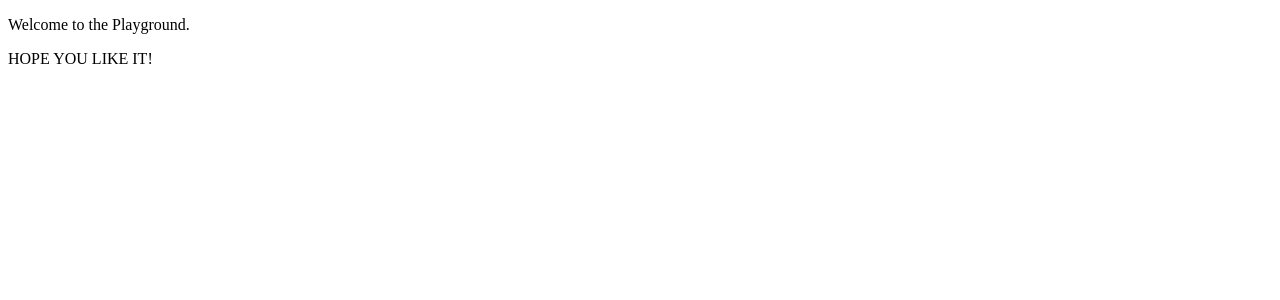
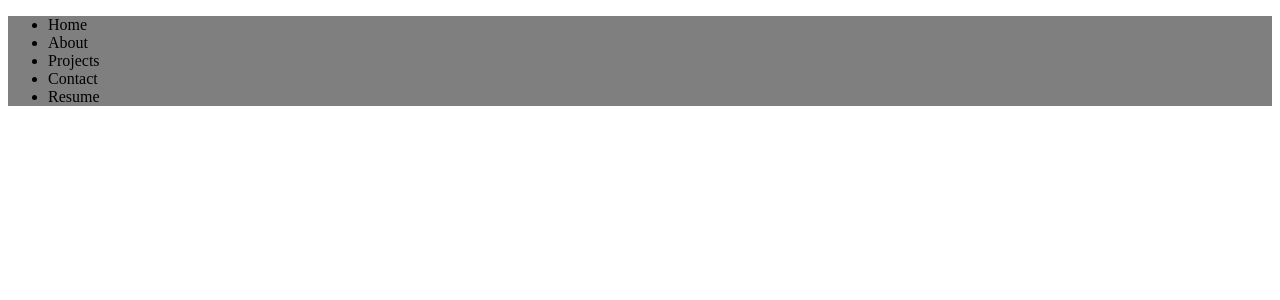
Before and after one commit to franco-ortega/portfolio-playground, a Next.js app: page / in a window 1280 px wide. Shown: the top 300 px of the page. Built offline with nearby package versions, Linux system fonts and the light colour scheme.

Commit message:
create initial Sidebar component; remove main styles from Layout

```diff
--- /dev/null
+++ b/components/sidebar/Sidebar.jsx
@@ -0,0 +1,17 @@
+import styles from './Sidebar.module.scss';
+
+const Sidebar = () => {
+  return (
+    <nav className={styles.Sidebar}>
+        <ul>
+            <li>Home</li>
+            <li>About</li>
+            <li>Projects</li>
+            <li>Contact</li>
+            <li>Resume</li>
+        </ul>
+    </nav>
+  );
+};
+
+export default Sidebar;
--- /dev/null
+++ b/components/sidebar/Sidebar.module.scss
@@ -0,0 +1,3 @@
+.Sidebar {
+  background-color: hsl(0, 0%, 0%, 0.5);
+}
--- a/pages/index.js
+++ b/pages/index.js
@@ -1,11 +1,14 @@
 // import Image from 'next/image';
 // giimport styles from '../styles/Home.module.scss';
 
+import Sidebar from "../components/sidebar/Sidebar";
+
 export default function Home() {
   return (
-    <div>
-      <p>Welcome to the Playground.</p>
-      <p>HOPE YOU LIKE IT!</p>
-    </div>
+    // <div>
+    //   <p>Welcome to the Playground.</p>
+    //   <p>HOPE YOU LIKE IT!</p>
+    // </div>
+    <Sidebar />
   );
 }
```
Also changed, not shown: components/layout/Layout.module.scss (+31 -31 lines).
